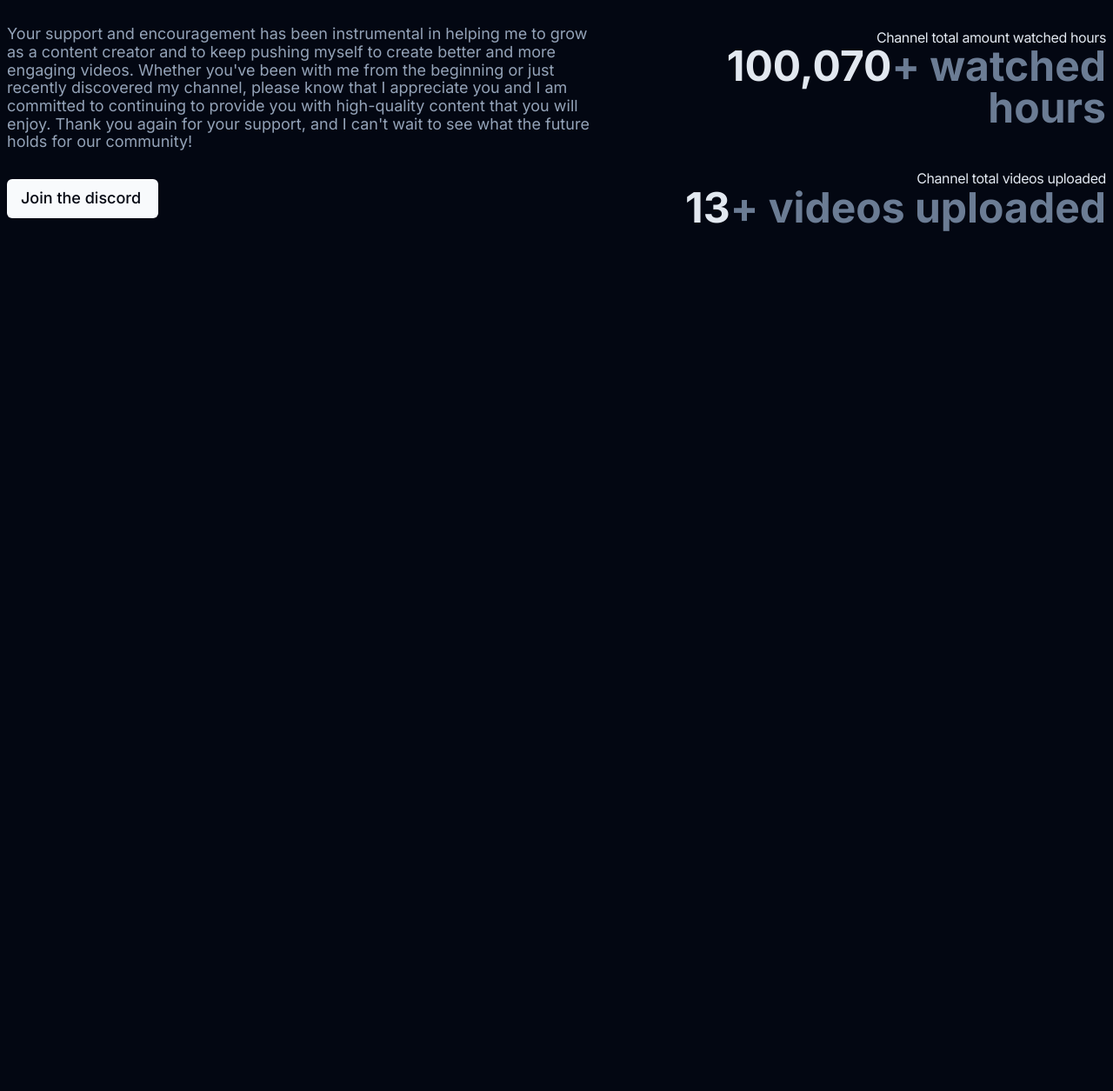
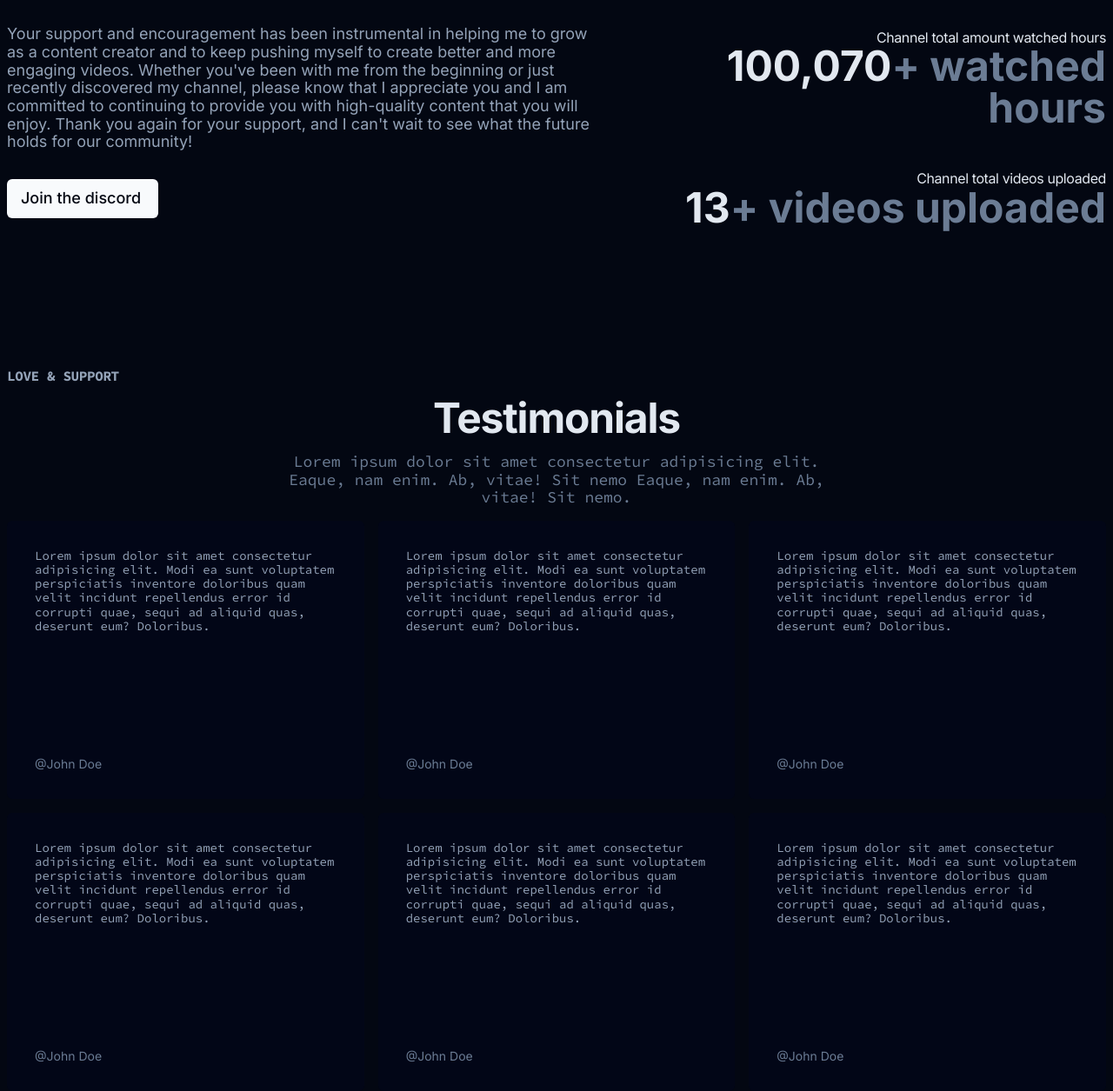
Before and after one commit to cy-porteous/SlayingTheDragon, a plain HTML site: page FinalProject/FinalProject/index.html in a window 1280 px wide. Shown: the part 1973-3228 px from the top of the page at 87% size. Before the commit the page ends 2241 px from the top, so only its background shows below. Drawn offline with Linux system fonts and the light colour scheme; some icons are missing.

Commit message:
Add files via upload
-m "testimonial section with html & css added"

```diff
--- a/FinalProject/FinalProject/index.html
+++ b/FinalProject/FinalProject/index.html
@@ -14,6 +14,7 @@
 <link rel="stylesheet" href="styles/components/hero.css">
 <link rel="stylesheet" href="styles/components/pricing.css">
 <link rel="stylesheet" href="styles/components/about.css">
+<link rel="stylesheet" href="styles/components/testimonial.css">
 <link rel="stylesheet" href="styles/components/mobile-nav.css">
 <link rel="stylesheet" href="styles/utils.css">
 <link href="https://fonts.googleapis.com/css2?family=Inter:wght@100..900&family=Source+Code+Pro:ital,wght@0,200..900;1,200..900&display=swap" rel="stylesheet">
@@ -80,7 +81,7 @@
       <a href="#" class="hero__section-btn btn">Preview CSS course</a>
     </section>
 
-    <section class="pricing section container"></section>
+    <section class="pricing container section"></section>
      <h2 class="title">Courses</h2>
      <div class="pricing__box-container">
         <div class="pricing__box pricing__box--margin0 pricing__box--css">
@@ -176,7 +177,39 @@
         </div>
       </div>
     </section>
-    <!-- <section></section>
+
+    <section class="testi container section">
+      <h2 class="title">Love & Support</h2>
+      <h2 class="testi__title">Testimonials</h2>
+      <p class="testi__description">Lorem ipsum dolor sit amet consectetur adipisicing elit. Eaque, nam enim. Ab, vitae! Sit nemo Eaque, nam enim. Ab, vitae! Sit nemo.</p>
+      <div class="testi__container">
+        <div class="testi__box testi__box--margin0">
+          <p class="testi__comment">Lorem ipsum dolor sit amet consectetur adipisicing elit. Modi ea sunt voluptatem perspiciatis inventore doloribus quam velit incidunt repellendus error id corrupti quae, sequi ad aliquid quas, deserunt eum? Doloribus.</p>
+          <p class="testi__name">@John Doe</p>
+        </div>
+        <div class="testi__box">
+          <p class="testi__comment">Lorem ipsum dolor sit amet consectetur adipisicing elit. Modi ea sunt voluptatem perspiciatis inventore doloribus quam velit incidunt repellendus error id corrupti quae, sequi ad aliquid quas, deserunt eum? Doloribus.</p>
+          <p class="testi__name">@John Doe</p>
+        </div>
+        <div class="testi__box">
+          <p class="testi__comment">Lorem ipsum dolor sit amet consectetur adipisicing elit. Modi ea sunt voluptatem perspiciatis inventore doloribus quam velit incidunt repellendus error id corrupti quae, sequi ad aliquid quas, deserunt eum? Doloribus.</p>
+          <p class="testi__name">@John Doe</p>
+        </div>
+        <div class="testi__box">
+          <p class="testi__comment">Lorem ipsum dolor sit amet consectetur adipisicing elit. Modi ea sunt voluptatem perspiciatis inventore doloribus quam velit incidunt repellendus error id corrupti quae, sequi ad aliquid quas, deserunt eum? Doloribus.</p>
+          <p class="testi__name">@John Doe</p>
+        </div>
+        <div class="testi__box">
+          <p class="testi__comment">Lorem ipsum dolor sit amet consectetur adipisicing elit. Modi ea sunt voluptatem perspiciatis inventore doloribus quam velit incidunt repellendus error id corrupti quae, sequi ad aliquid quas, deserunt eum? Doloribus.</p>
+          <p class="testi__name">@John Doe</p>
+        </div>
+        <div class="testi__box">
+          <p class="testi__comment">Lorem ipsum dolor sit amet consectetur adipisicing elit. Modi ea sunt voluptatem perspiciatis inventore doloribus quam velit incidunt repellendus error id corrupti quae, sequi ad aliquid quas, deserunt eum? Doloribus.</p>
+          <p class="testi__name">@John Doe</p>
+        </div>
+      </div>
+    </section>
+    <!--
     <section></section>s
     <section></section>
     <section></section>   -->
--- /dev/null
+++ b/FinalProject/FinalProject/styles/components/testimonial.css
@@ -0,0 +1,108 @@
+.testi__title {
+font-size: var(--size--2xl);
+text-align: center;
+line-height: 1;
+}
+
+.testi__description {
+text-align: center;
+font-family: var(--font--secondary);
+font-size: var(--size--sm);
+color: var(--clr--muted);
+margin: 1rem 0;
+}
+
+.testi__box{
+background-color: var(--clr--back);
+margin-top: 1rem;
+padding: 2rem;
+box-shadow: var(--shadow--xl);
+border-radius: 6px;
+min-height: 20rem;
+display: flex;
+flex-direction: column;
+justify-content: space-between;
+}
+
+.testi__box--margin0 {
+margin: 0;
+}
+
+.testi__comment {
+ font-size: var(--size--xs);
+ font-family: var(--font--secondary);
+}
+
+.testi__name {
+font-size: var(--size--xs);
+color: var(--clr--muted);
+}
+
+/* xs */
+@media (min-width: 475px) {
+
+.testi__title {
+
+font-size: var(--size--3xl);
+}
+.testi__description {
+font-size: var(--size--base);
+}
+
+.testi__comment {
+
+font-size: var(--size--sm) ;
+}
+
+.testi__name {
+font-size: var(--size--sm)
+}
+}
+
+/* sm */
+@media (min-width: 640px) {
+
+.testi__description {
+max-width: 60ch;
+margin-inline: auto
+}
+
+
+}
+
+/* md */
+/* @media (min-width: 768px) {}  */
+
+/* lg */
+@media (min-width: 1024px) {
+
+.testi__box {
+margin: 0;
+}
+
+.testi__container {
+display: grid;
+grid-template-columns: repeat(auto-fit, minmax(400px, 1fr));
+gap: 1rem;
+}
+
+.testi__title {
+
+font-size: var(--size--4xl);
+  }
+}
+
+/* xl */
+@media (min-width: 1280px) {
+.testi__title {
+
+font-size: var(--size--5xl);
+}
+
+.testi__description {
+font-size: var(--size--lg);
+}
+}
+
+/* 2xl */
+/* @media (min-width: 1536px) {}  */
```
Also changed, not shown: FinalProject/FinalProject/styles/utils.css (+1 -6 lines).
